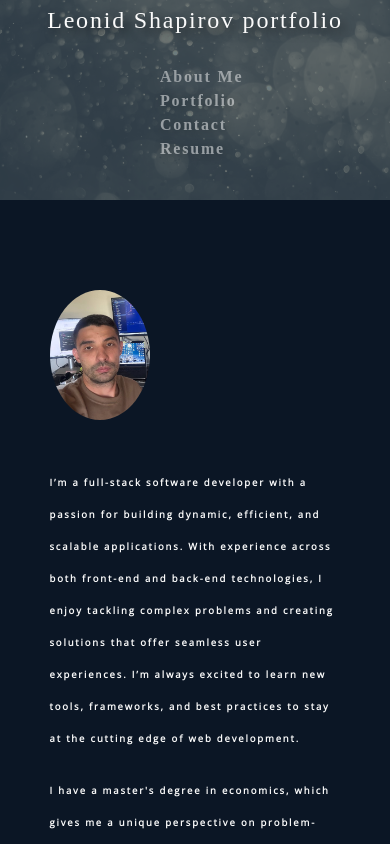
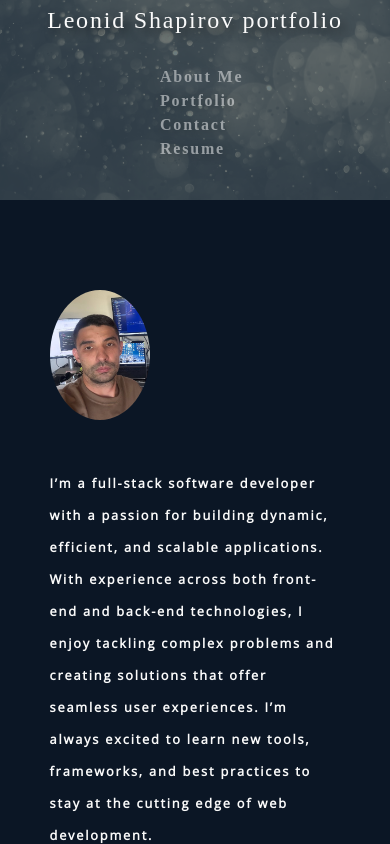
Before and after one commit to Leo-webdev7/My_Portfolio, a React (Vite) app: page /My_Portfolio/portfolio in a window 390 px wide. Both pictures are taken after a click on the item "About Me". Shown: the top 844 px of the page. Built offline with nearby package versions, Linux system fonts and the light colour scheme; a web font is replaced by a local one.

Commit message:
about class added and text modified

```diff
--- a/src/components/About/index.jsx
+++ b/src/components/About/index.jsx
@@ -11,10 +11,10 @@ function About() {
             style={{ width: "100px", borderRadius: "50%", height: "130px" }}
             />
         </div>
-        <p>
+        <p class = "about">
         I’m a full-stack software developer with a passion for building dynamic, efficient, and scalable applications. With experience across both front-end and back-end technologies, I enjoy tackling complex problems and creating solutions that offer seamless user experiences. I’m always excited to learn new tools, frameworks, and best practices to stay at the cutting edge of web development.
         </p>
-        <p>
+        <p class = "about">
         I have a master's degree in economics, which gives me a unique perspective on problem-solving, data analysis, and system optimization. With a blend of technical and analytical skills, I enjoy designing solutions that are not only functional but also efficient and impactful in a real-world context.
         </p>
       </div>
--- a/src/index.css
+++ b/src/index.css
@@ -489,10 +489,12 @@ textarea {
     padding: 0px;
   }
   p {
-    font-size: 0.4rem;
-    font-size: 0.6rem;
+    font-size: 0.5rem;
   }
   .project {
     margin: 10px;
   }
+  .about {
+    font-size: 0.8rem;
+  }
 }
```
